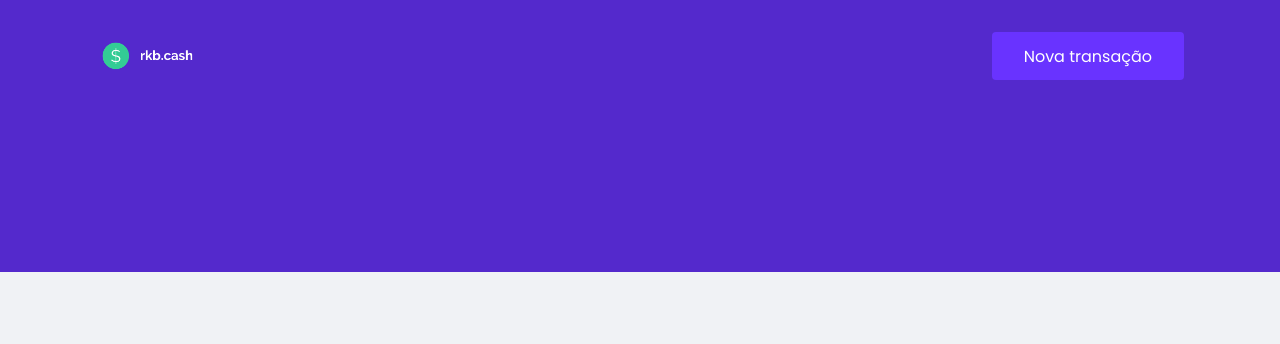
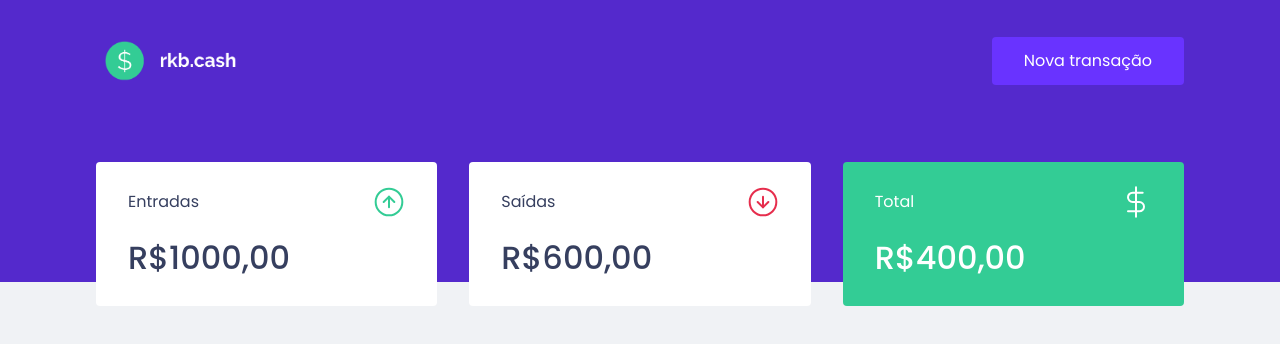
Before and after one commit to kalilscr/rkb.cash, a React (Create React App) app: page / in a window 1280 px wide. Shown: the top 344 px of the page. Built offline with nearby package versions, Linux system fonts and the light colour scheme.

Commit message:
criando os componentes Summary e Dashboard.

```diff
--- a/public/index.html
+++ b/public/index.html
@@ -8,7 +8,7 @@
     <link rel="shortcut icon" href="favicon.png" type="image/png">
 
 
-    <link href="https://fonts.googleapis.com/css2?family=Poppins:wght@400;600&display=swap" rel="stylesheet">
+    <link href="https://fonts.googleapis.com/css2?family=Poppins:wght@400;500;600&display=swap" rel="stylesheet">
 
     <title>rkb.cash</title>
   </head>
--- a/src/App.tsx
+++ b/src/App.tsx
@@ -1,11 +1,13 @@
 import React from 'react';
 import { Header } from './components/Header';
+import { Dashboard } from './components/Dashboard';
 import { GlobalStyle } from './styles/global';
 
 export function App() {
   return (
     <>
      <Header />
+     <Dashboard />
      <GlobalStyle />
     </>
   );
--- /dev/null
+++ b/src/components/Dashboard/index.tsx
@@ -0,0 +1,10 @@
+import { Summary } from '../Summary'
+import { Container } from './styles'
+
+export function Dashboard(){
+    return(
+        <Container>
+            <Summary />
+        </Container>
+    )
+}
--- /dev/null
+++ b/src/components/Dashboard/styles.ts
@@ -0,0 +1,7 @@
+import styled from 'styled-components';
+
+export const Container = styled.main`
+    max-width: 1120px;
+    margin: 0 auto;
+    padding: 2.5rem 1rem;
+`;
--- a/src/components/Header/index.tsx
+++ b/src/components/Header/index.tsx
@@ -6,7 +6,7 @@
     return (
         <Container>
             <Content>
-                <img src={logoImg} height="40px" alt="rkb.cash"/>
+                <img src={logoImg} alt="rkb.cash"/>
                 <button type="button">
                     Nova transação
                 </button>
--- a/src/components/Header/styles.ts
+++ b/src/components/Header/styles.ts
@@ -29,4 +29,8 @@
             filter: brightness(0.9);
         }
     }
+
+    img {
+        height: 3.6em;
+    }
 `;
--- /dev/null
+++ b/src/components/Summary/index.tsx
@@ -0,0 +1,35 @@
+import IncomeImg from '../../assets/income.svg';
+import OutcomeImg from '../../assets/outcome.svg';
+import TotalImg from '../../assets/total.svg';
+
+import { Container } from './styles';
+
+export function Summary(){
+    return(
+        <Container>
+            <div>
+                <header>
+                    <p>Entradas</p>
+                    <img src={IncomeImg} alt="Entradas" />
+                </header>
+                <strong>R$1000,00</strong>
+            </div>
+
+            <div>
+                <header>
+                    <p>Saídas</p>
+                    <img src={OutcomeImg} alt="Saídas" />
+                </header>
+                <strong>R$600,00</strong>
+            </div>
+
+            <div className="total-background">
+                <header>
+                    <p>Total</p>
+                    <img src={TotalImg} alt="Total" />
+                </header>
+                <strong>R$400,00</strong>
+            </div>
+        </Container>
+    )
+}
--- /dev/null
+++ b/src/components/Summary/styles.ts
@@ -0,0 +1,34 @@
+import styled from "styled-components";
+
+export const Container = styled.div`
+    display: grid;
+    grid-template-columns: repeat(3, 1fr); // 1fr 1fr 1fr tmb funciona sem o repeat
+    gap: 2rem; // espaçamento entre as colunas
+    margin-top: -10rem;
+
+     div {
+         background: var(--shape);
+         padding: 1.5rem 2rem;
+         border-radius: 0.25rem;
+         color: var(--text-title);
+
+         header {
+             display: flex;
+             align-items: center;
+             justify-content: space-between;
+         }
+
+         strong {
+             display: block; // strong por padrao é inline sem botar block o margin top não funciona
+             margin-top: 1rem;
+             font-size: 2rem;
+             font-weight: 500;
+             line-height: 3rem;
+         }
+
+        &.total-background {
+            background: var(--green);
+            color: #fff;
+        }
+    }
+`;
--- a/src/styles/global.ts
+++ b/src/styles/global.ts
@@ -4,6 +4,7 @@
     :root {
         --background: #f0f2f5;
         --red: #e52e4d;
+        --green: #33cc95;
         --blue: #5429cc;
         --blue-light: #6933ff;
         --text-title: #363f5f;
```
